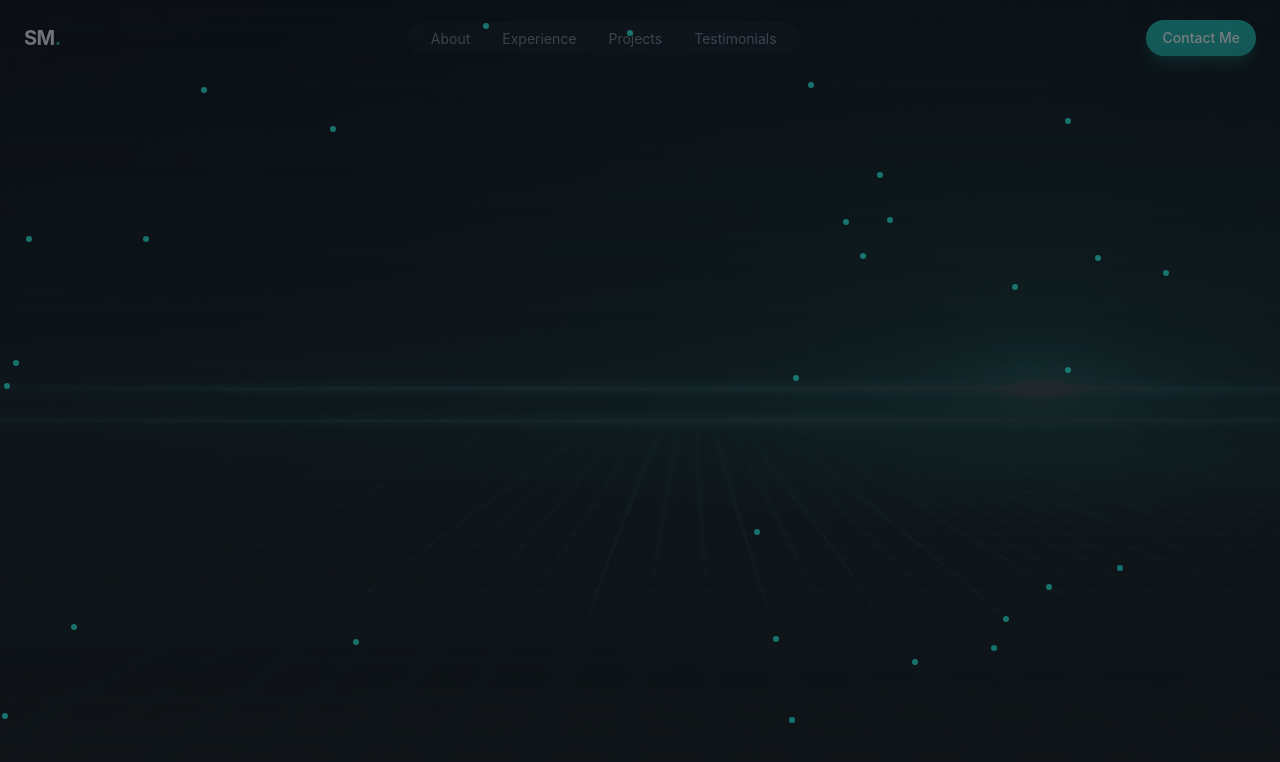
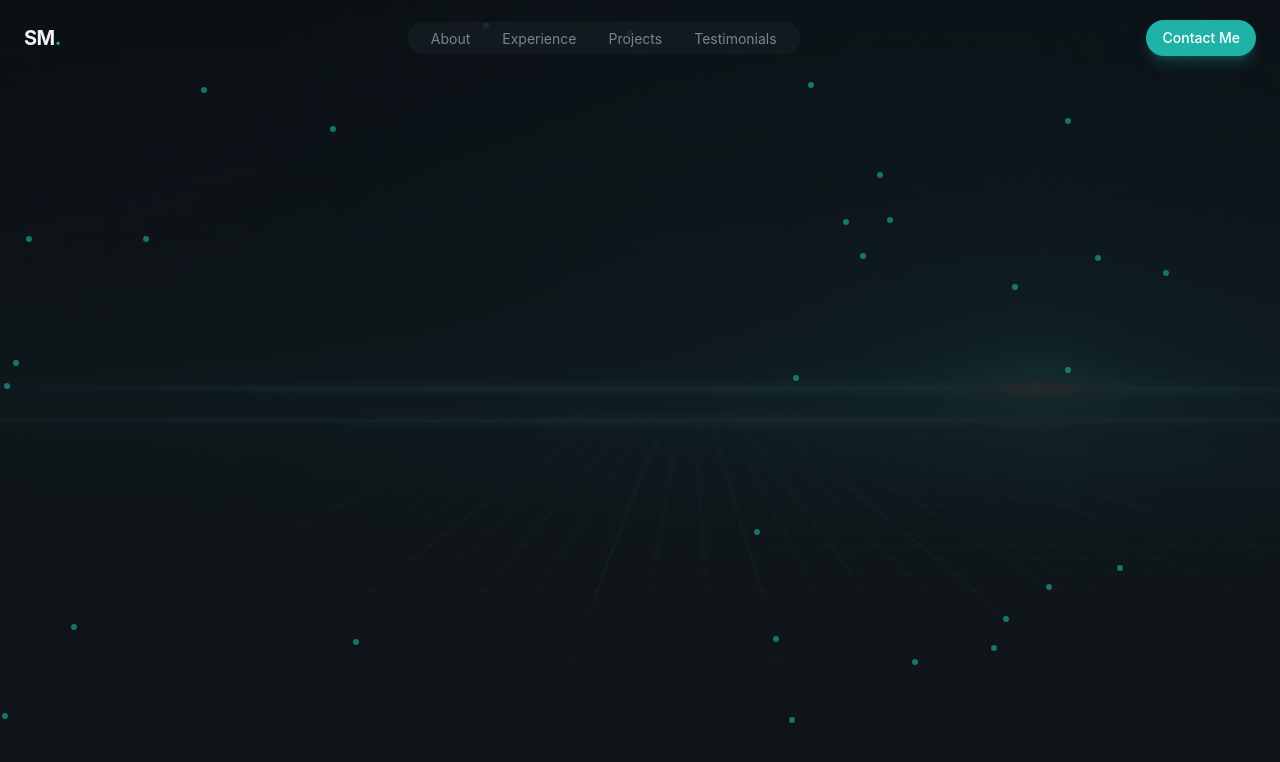
Before and after one commit to SteveMaranga01/SamPortfolio, a React (Vite) app: page / in a window 1280 px wide. Shown: the top 762 px of the page. Built offline with nearby package versions, Linux system fonts and the light colour scheme.

Commit message:
modified

```diff
--- a/src/components/Navbar.jsx
+++ b/src/components/Navbar.jsx
@@ -12,7 +12,7 @@
 const Navbar = () => {
     const [isMobileMenuOpen, setIsMobileMenuOpen] = useState(false)
   return (
-    <header className='fixed top-0 left-0 right-0 bg-transparent py-5'>
+    <header className='fixed top-0 left-0 right-0 bg-transparent py-5 z-50'>
         <nav className='container mx-auto px-6 flex items-center justify-between'>
             <a href='#' className='text-xl font-bold tracking-tight hover:text-primary'>
                 SM<span className='text-primary'>.</span>
```
